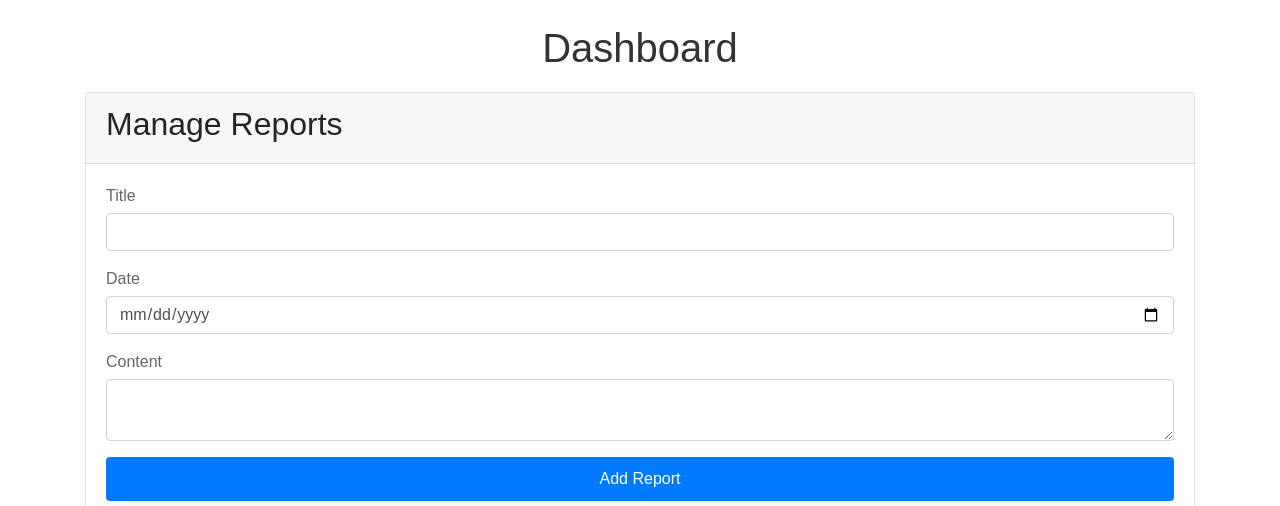
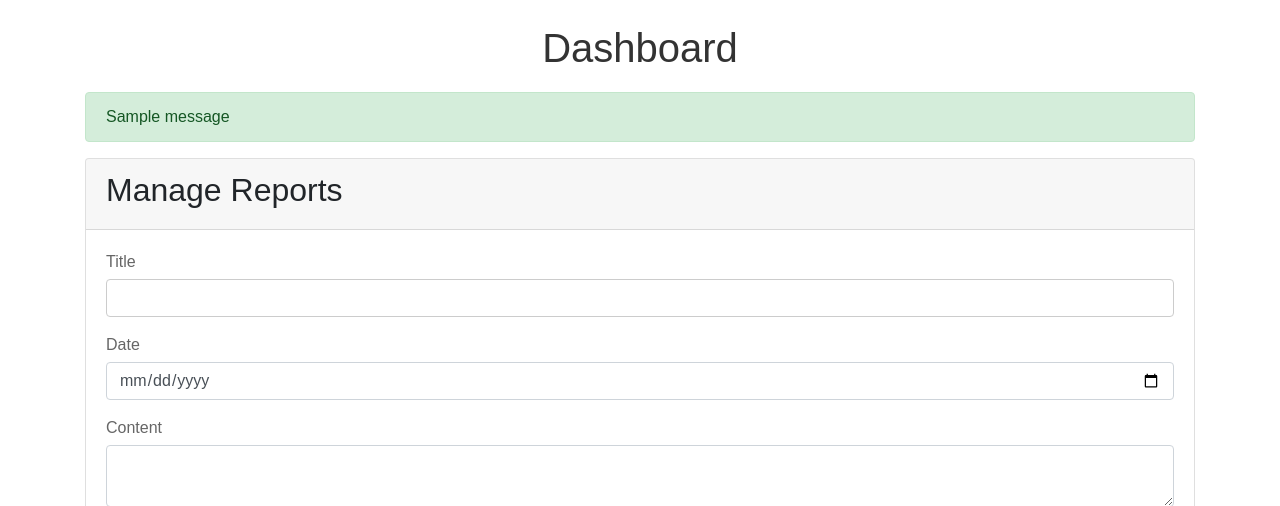
Before and after one commit to vapeasnl/appweb, a Flask app: template association/association_v1/app/templates/dashboard.html in a window 1280 px wide. Shown: the part 56-562 px from the top of the page. Run offline with Flask 3, Linux system fonts and the light colour scheme; the template is opened without the code that fills it: most values are stand-ins (such as "Sample title", 1, 10 or a date in 2020); one stand-in notice (Sample message) is shown; some libraries are stand-ins or nearby versions.

Commit message:
Update dashboard.html

```diff
--- a/association/association_v1/app/templates/dashboard.html
+++ b/association/association_v1/app/templates/dashboard.html
@@ -2,6 +2,16 @@
 
 {% block content %}
 <h1>Dashboard</h1>
+
+{% with messages = get_flashed_messages(with_categories=true) %}
+    {% if messages %}
+        {% for category, message in messages %}
+            <div class="alert alert-{{ category }}" role="alert">
+                {{ message }}
+            </div>
+        {% endfor %}
+    {% endif %}
+{% endwith %}
 
 <!-- Manage Reports -->
 <div class="card mb-3">
@@ -304,7 +314,6 @@
     </div>
 </div>
 
-
 <!-- Manage Media -->
 <div class="card mb-3">
     <div class="card-header">
```
